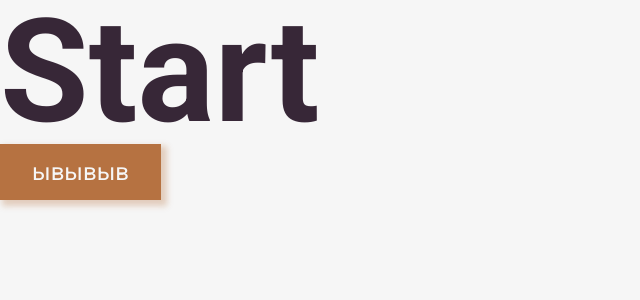
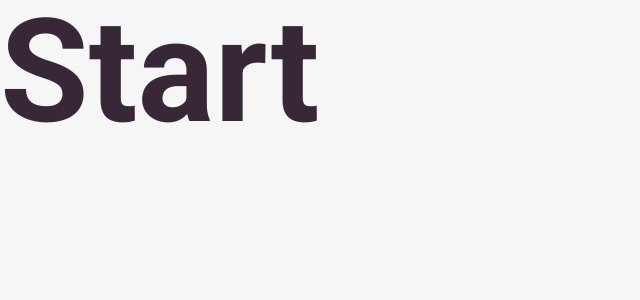
Before and after one commit to Happy-Dress/happy-dress-fe, a React (Create React App) app: page / in a window 1280 px wide. Shown: the top 300 px of the page, without its empty margins (0-640 px from the left). Built offline with nearby package versions, Linux system fonts and the light colour scheme.

Commit message:
Fix button in App.js

```diff
--- a/src/App.js
+++ b/src/App.js
@@ -4,7 +4,6 @@ function App() {
     return (
         <div className="App">
             <h1>Start</h1>
-            <button className='accent'>ывывыв</button>
         </div>
     );
 }
```
